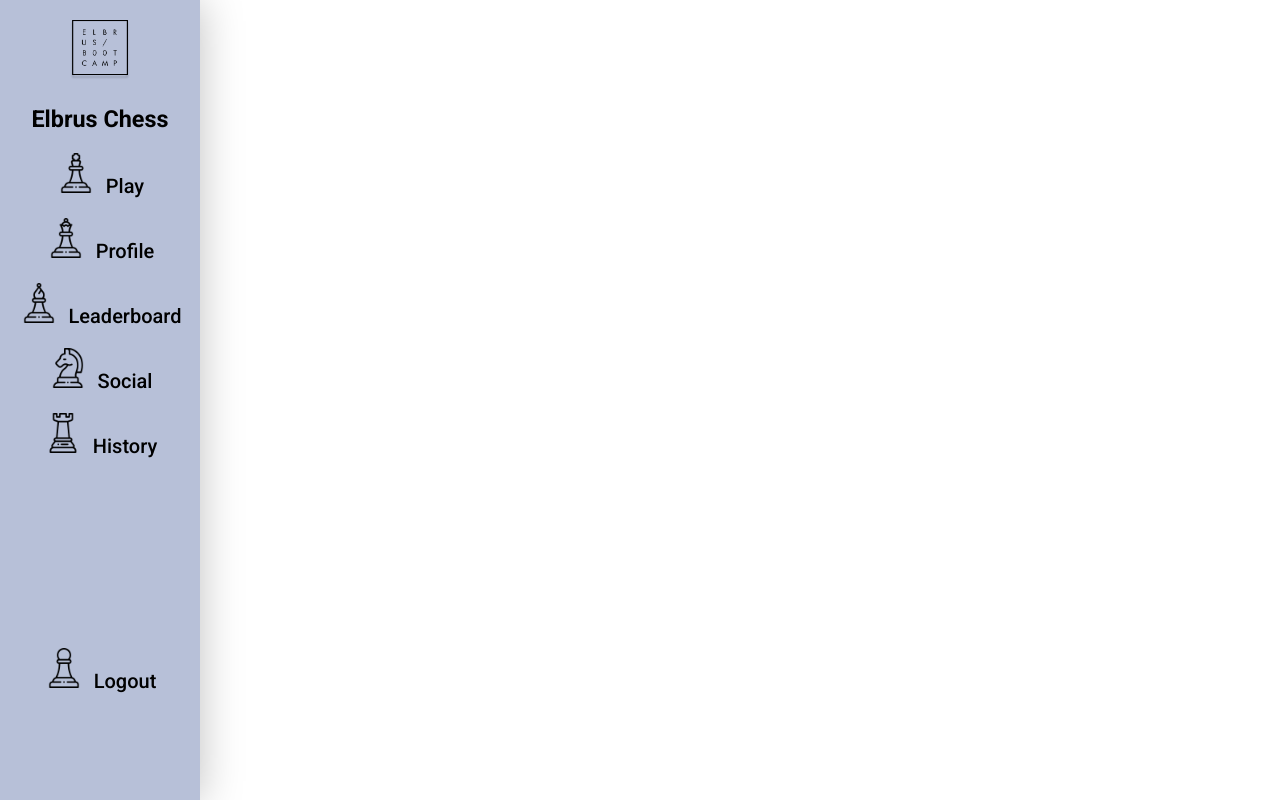
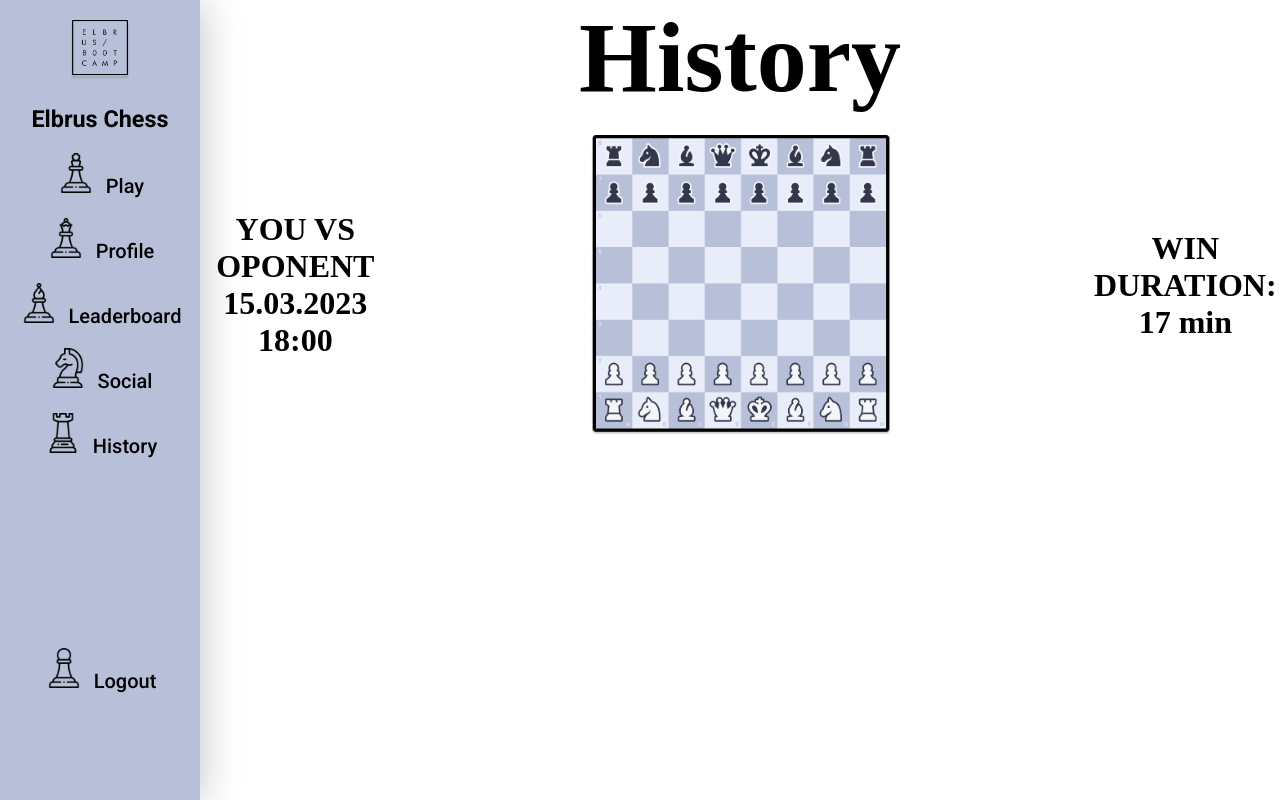
Before and after one commit to pprooxyy/chess-test, a React (Create React App) app in the folder client/: page / in a window 1280 px wide. Built offline with nearby package versions, Linux system fonts and the light colour scheme.

Commit message:
history initial

```diff
--- a/client/src/App.tsx
+++ b/client/src/App.tsx
@@ -1,11 +1,13 @@
 import React from "react";
 import "./App.css";
 import Navbar from "./Components/Navbar/Navbar";
+import History from "./Pages/History";
 
 function App() {
   return (
     <div className="App">
       <Navbar />
+      <History />
     </div>
   );
 }
--- /dev/null
+++ b/client/src/Pages/History.css
@@ -0,0 +1,31 @@
+.history-item {
+  display: flex;
+  flex-direction: row;
+  margin-left: 200px;
+  justify-content: center;
+  gap: 200px;
+}
+
+.game-status-and-duration {
+  display: flex;
+  flex-direction: column;
+  justify-content: center;
+}
+
+.names-and-date {
+  display: flex;
+  flex-direction: column;
+  justify-content: center;
+}
+
+.history-title {
+  text-align: center;
+  font-size: 100px;
+  margin-left: 200px;
+  margin-bottom: 20px;
+}
+
+.board-img {
+  width: 300px;
+  height: 300px;
+}
--- /dev/null
+++ b/client/src/Pages/History.tsx
@@ -0,0 +1,21 @@
+import React from "react";
+import "./History.css";
+
+export default function History() {
+  return (
+    <>
+      <h1 className="history-title">History</h1>
+      <div className="history-item">
+        <div className="names-and-date">
+          <h1>YOU VS OPONENT</h1>
+          <h1>15.03.2023 18:00</h1>
+        </div>
+        <img className="board-img" src="./assets/board.png" alt="board" />
+        <div className="game-status-and-duration">
+          <h1>WIN</h1>
+          <h1>DURATION: 17 min</h1>
+        </div>
+      </div>
+    </>
+  );
+}
```
Also changed, not shown: client/public/assets/board.png (added).
